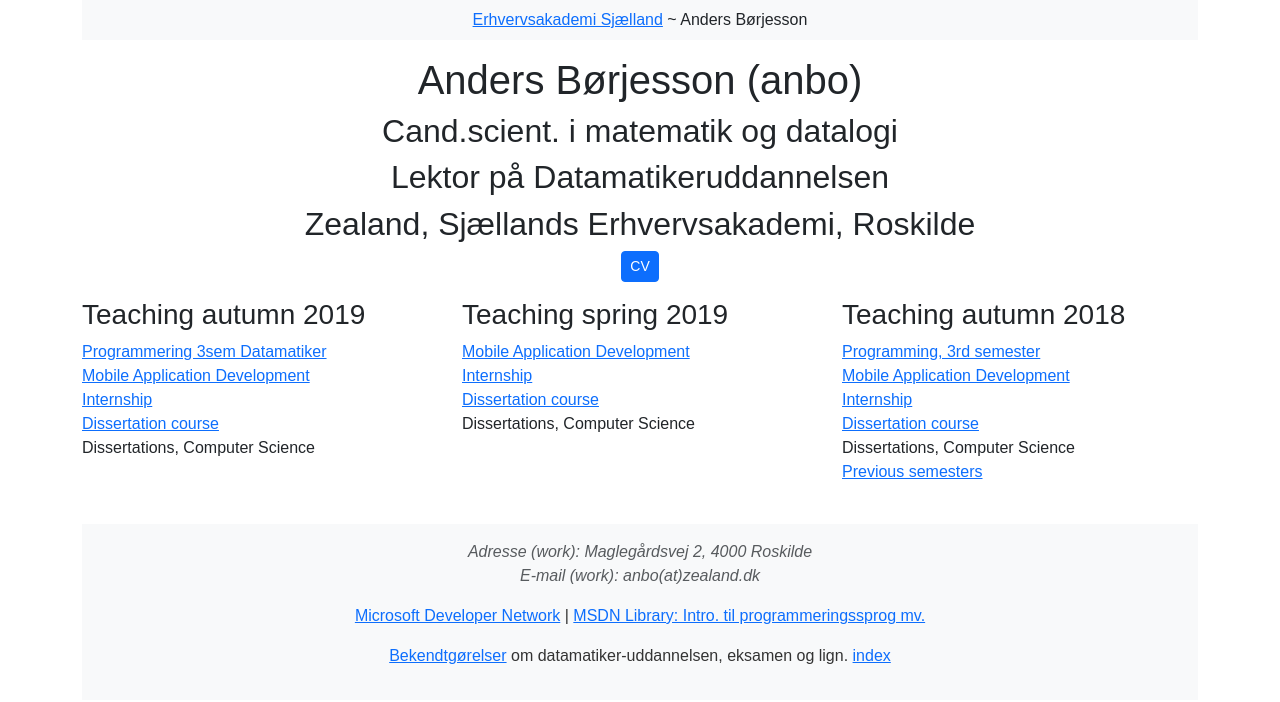
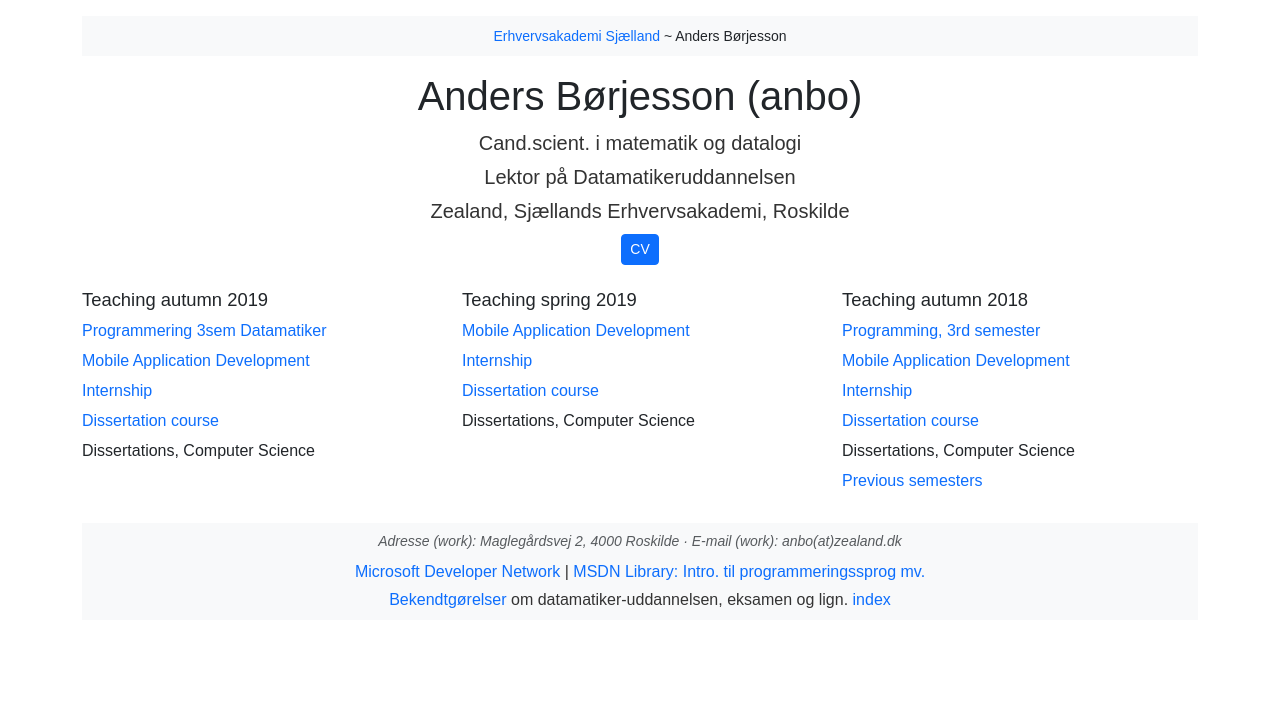
Before and after one commit to awessel-git/anbo-modern, a plain HTML site: page index.html in a window 1280 px wide. Drawn offline with nearby package versions, Linux system fonts and the light colour scheme.

Commit message:
Add final tweaks and validated code

```diff
--- a/index.html
+++ b/index.html
@@ -17,77 +17,90 @@
 </head>
 
 <body>
-    <div class="container">
+    <div class="container py-3">
 
         <div class="bg-light py-2 mb-3 text-center">
-            <a href="http://www.easj.dk/">Erhvervsakademi Sjælland</a> ~ Anders Børjesson
+            <span class="small">
+                <a href="http://www.easj.dk/" target="_blank" rel="noopener noreferrer">Erhvervsakademi Sjælland</a> ~
+                Anders Børjesson
+            </span>
         </div>
 
         <header class="text-center my-3">
             <h1>Anders Børjesson (anbo)</h1>
-            <h2>Cand.scient. i matematik og datalogi</h2>
-            <h2>Lektor på Datamatikeruddannelsen</h2>
-            <h2>Zealand, Sjællands Erhvervsakademi, Roskilde</h2>
-            <p><a href="https://anbo-easj.dk/cv/" class="btn btn-primary btn-sm">CV</a></p>
+            <p class="lead mb-1">Cand.scient. i matematik og datalogi</p>
+            <p class="lead mb-1">Lektor på Datamatikeruddannelsen</p>
+            <p class="lead mb-2">Zealand, Sjællands Erhvervsakademi, Roskilde</p>
+            <p class="mb-0">
+                <a href="https://anbo-easj.dk/cv/" target="_blank" rel="noopener noreferrer"
+                    class="btn btn-primary btn-sm">CV</a>
+            </p>
         </header>
 
         <main>
-            <section class="row">
+            <section class="row g-4">
                 <div class="col-md-4">
                     <h3>Teaching autumn 2019</h3>
-                    <ul class="list-unstyled">
-                        <li><a
-                                href="https://docs.google.com/document/d/e/2PACX-1vQnP5GDXd2YmuUapbnNgaUAK-4gsDtZGDl-qZT-g3xsUCSvPhfr1OTdo7esf_b3qm3ypfQSwMuz5Mab/pub">Programmering
-                                3sem Datamatiker</a></li>
-                        <li><a
-                                href="https://docs.google.com/document/d/e/2PACX-1vQSdR7ZSr7DfFCc8SC0tSqz8VaLKHN8LCGRmfxTFVnl1GgkHnk_Wr_-7r_Lr5EX-qpOt7sBzo6SmHH0/pub">Mobile
-                                Application Development</a></li>
-                        <li><a href="https://anbo-easj.dk/internship/index.html">Internship</a></li>
-                        <li><a href="https://anbo-easj.dk/dissertation2020spring/">Dissertation course</a></li>
+                    <ul class="list-unstyled mb-0">
+                        <li><a href="https://docs.google.com/document/d/e/2PACX-1vQnP5GDXd2YmuUapbnNgaUAK-4gsDtZGDl-qZT-g3xsUCSvPhfr1OTdo7esf_b3qm3ypfQSwMuz5Mab/pub"
+                                target="_blank" rel="noopener noreferrer">Programmering 3sem Datamatiker</a></li>
+                        <li><a href="https://docs.google.com/document/d/e/2PACX-1vQSdR7ZSr7DfFCc8SC0tSqz8VaLKHN8LCGRmfxTFVnl1GgkHnk_Wr_-7r_Lr5EX-qpOt7sBzo6SmHH0/pub"
+                                target="_blank" rel="noopener noreferrer">Mobile Application Development</a></li>
+                        <li><a href="https://anbo-easj.dk/internship/index.html" target="_blank"
+                                rel="noopener noreferrer">Internship</a></li>
+                        <li><a href="https://anbo-easj.dk/dissertation2020spring/" target="_blank"
+                                rel="noopener noreferrer">Dissertation course</a></li>
                         <li>Dissertations, Computer Science</li>
                     </ul>
                 </div>
 
                 <div class="col-md-4">
                     <h3>Teaching spring 2019</h3>
-                    <ul class="list-unstyled">
-                        <li><a href="https://anbo-easj.dk/mobile2019spring/index.html">Mobile Application
-                                Development</a></li>
-                        <li><a href="https://anbo-easj.dk/internship/index.html">Internship</a></li>
-                        <li><a href="https://anbo-easj.dk/dissertation2019spring/">Dissertation course</a></li>
+                    <ul class="list-unstyled mb-0">
+                        <li><a href="https://anbo-easj.dk/mobile2019spring/index.html" target="_blank"
+                                rel="noopener noreferrer">Mobile Application Development</a></li>
+                        <li><a href="https://anbo-easj.dk/internship/index.html" target="_blank"
+                                rel="noopener noreferrer">Internship</a></li>
+                        <li><a href="https://anbo-easj.dk/dissertation2019spring/" target="_blank"
+                                rel="noopener noreferrer">Dissertation course</a></li>
                         <li>Dissertations, Computer Science</li>
                     </ul>
                 </div>
 
                 <div class="col-md-4">
                     <h3>Teaching autumn 2018</h3>
-                    <ul class="list-unstyled">
-                        <li><a href="https://anbo-easj.dk/prog3_2018autumn/index.html">Programming, 3rd semester</a>
-                        </li>
-                        <li><a href="https://anbo-easj.dk/mobile2018autumn/index.html">Mobile Application
-                                Development</a></li>
-                        <li><a href="https://anbo-easj.dk/internship/index.html">Internship</a></li>
-                        <li><a href="https://anbo-easj.dk/dissertation2018autumn/">Dissertation course</a></li>
+                    <ul class="list-unstyled mb-0">
+                        <li><a href="https://anbo-easj.dk/prog3_2018autumn/index.html" target="_blank"
+                                rel="noopener noreferrer">Programming, 3rd semester</a></li>
+                        <li><a href="https://anbo-easj.dk/mobile2018autumn/index.html" target="_blank"
+                                rel="noopener noreferrer">Mobile Application Development</a></li>
+                        <li><a href="https://anbo-easj.dk/internship/index.html" target="_blank"
+                                rel="noopener noreferrer">Internship</a></li>
+                        <li><a href="https://anbo-easj.dk/dissertation2018autumn/" target="_blank"
+                                rel="noopener noreferrer">Dissertation course</a></li>
                         <li>Dissertations, Computer Science</li>
-                        <li><a href="https://anbo-easj.dk/undervisning/">Previous semesters</a></li>
+                        <li><a href="https://anbo-easj.dk/undervisning/" target="_blank"
+                                rel="noopener noreferrer">Previous semesters</a></li>
                     </ul>
                 </div>
             </section>
         </main>
 
-        <footer class="bg-light py-3 mt-4 text-center">
-            <p class="text-muted fst-italic">
-                Adresse (work): Maglegårdsvej 2, 4000 Roskilde <br>
+        <footer class="bg-light py-2 mt-4 text-center">
+            <p class="text-muted fst-italic small mb-2">
+                Adresse (work): Maglegårdsvej 2, 4000 Roskilde ·
                 E-mail (work): anbo(at)zealand.dk
             </p>
-            <p>
-                <a href="https://msdn.microsoft.com/en-us/default.aspx">Microsoft Developer Network</a> |
-                <a href="https://learn.microsoft.com/en-gb/docs/">MSDN Library: Intro. til programmeringssprog mv.</a>
+            <p class="mb-1">
+                <a href="https://msdn.microsoft.com/en-us/default.aspx" target="_blank"
+                    rel="noopener noreferrer">Microsoft Developer Network</a> |
+                <a href="https://learn.microsoft.com/en-gb/docs/" target="_blank" rel="noopener noreferrer">MSDN
+                    Library: Intro. til programmeringssprog mv.</a>
             </p>
-            <p>
-                <a href="https://anbo-easj.dk/bekendtgoerelser/">Bekendtgørelser</a> om datamatiker-uddannelsen, eksamen
-                og lign.
-                <a href="https://anbo-easj.dk/index.htm">index</a>
+            <p class="mb-0">
+                <a href="https://anbo-easj.dk/bekendtgoerelser/" target="_blank"
+                    rel="noopener noreferrer">Bekendtgørelser</a> om datamatiker-uddannelsen, eksamen og lign.
+                <a href="https://anbo-easj.dk/index.htm" target="_blank" rel="noopener noreferrer">index</a>
             </p>
         </footer>
 
--- a/styles.css
+++ b/styles.css
@@ -1,3 +1,21 @@
 p {
     color: #333;
 }
+
+h3 {
+    font-size: 1.15rem;
+    margin-top: 8px;
+    margin-bottom: 8px;
+}
+
+ul.list-unstyled li {
+    margin-bottom: 6px;
+}
+
+a {
+    text-decoration: none;
+}
+
+a:hover {
+    text-decoration: underline;
+}
```
